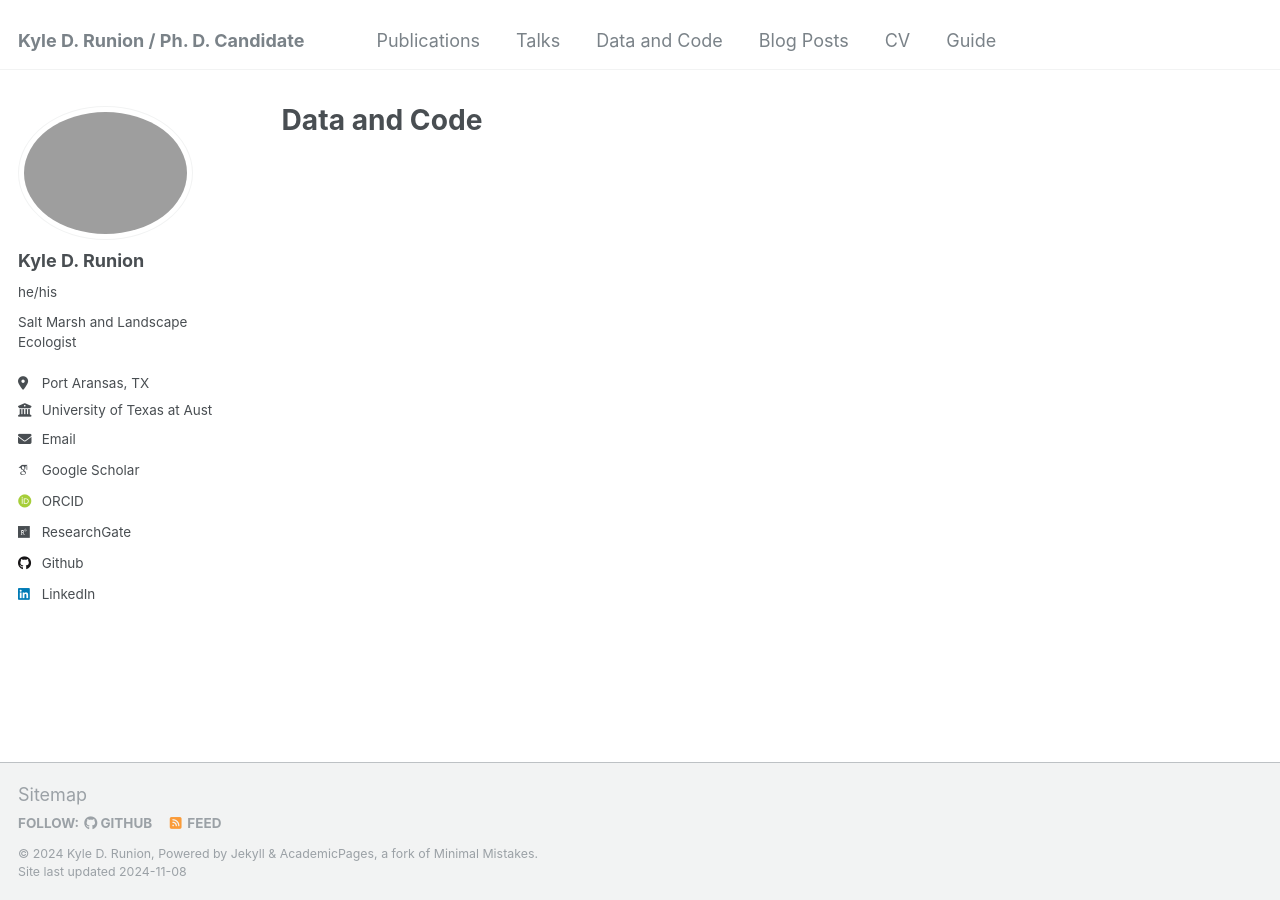
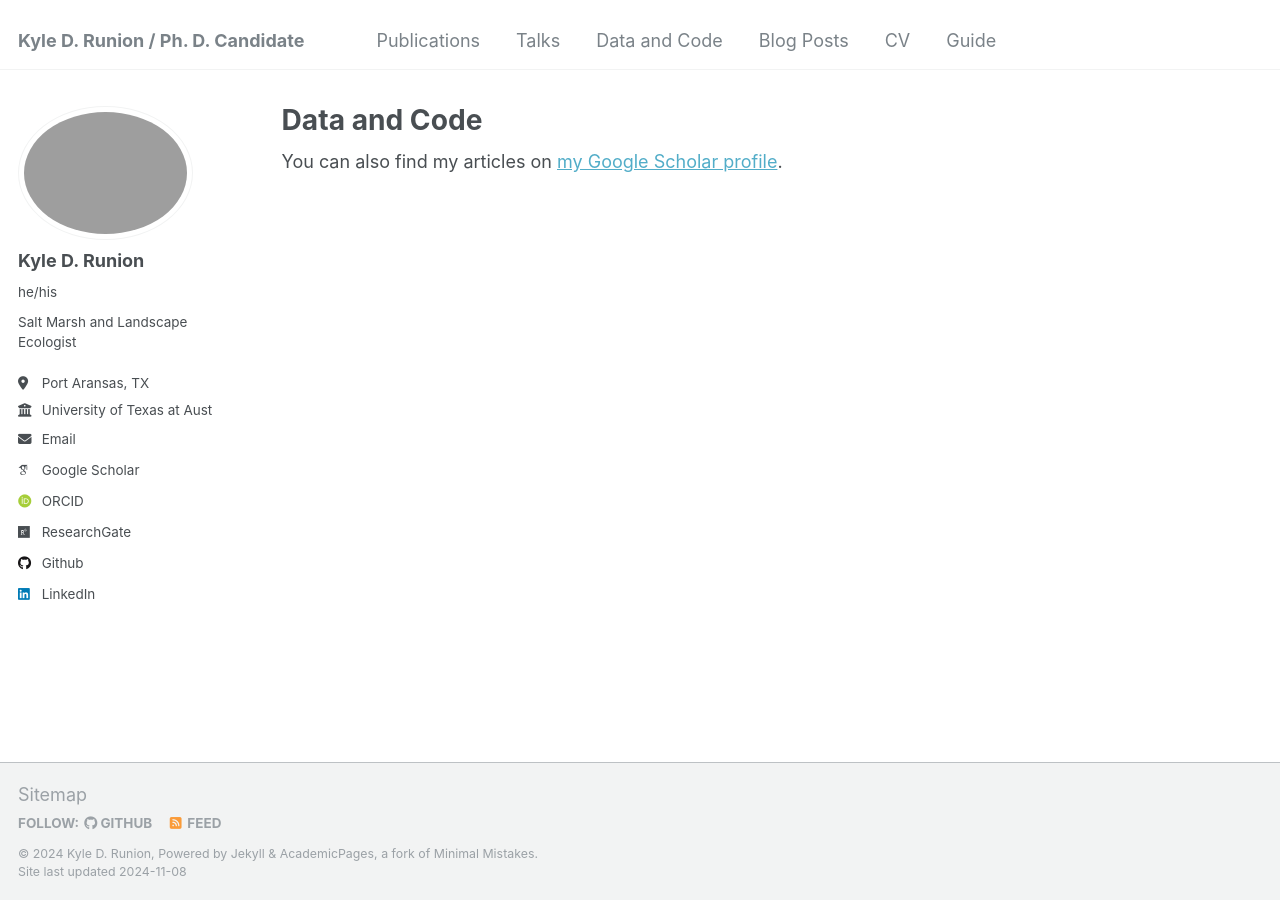
Before and after one commit to kylerunion/kylerunion.github.io, a Jekyll site: the page built from _pages/datacode.html, in a window 1280 px wide. Built offline with Jekyll 4.4.1, drawn with Linux system fonts in a browser that asks for light colours; some web fonts are replaced.

Commit message:
Update datacode.html

```diff
--- a/_pages/datacode.html
+++ b/_pages/datacode.html
@@ -5,9 +5,13 @@
 author_profile: true
 ---
 
+{% if site.author.googlescholar %}
+  <div class="wordwrap">You can also find my articles on <a href="{{site.author.googlescholar}}">my Google Scholar profile</a>.</div>
+{% endif %}
+
 {% include base_path %}
 
-<!-- New style rendering if datacode categories are defined -->
+<!-- New style rendering if publication categories are defined -->
 {% if site.datacode_category %}
   {% for category in site.datacode_category  %}
     {% assign title_shown = false %}
@@ -23,7 +27,7 @@
     {% endfor %}
   {% endfor %}
 {% else %}
-  {% for post in site.datacode reversed %}
+  {% for post in site.pdatacode reversed %}
     {% include archive-single.html %}
   {% endfor %}
 {% endif %}
```
